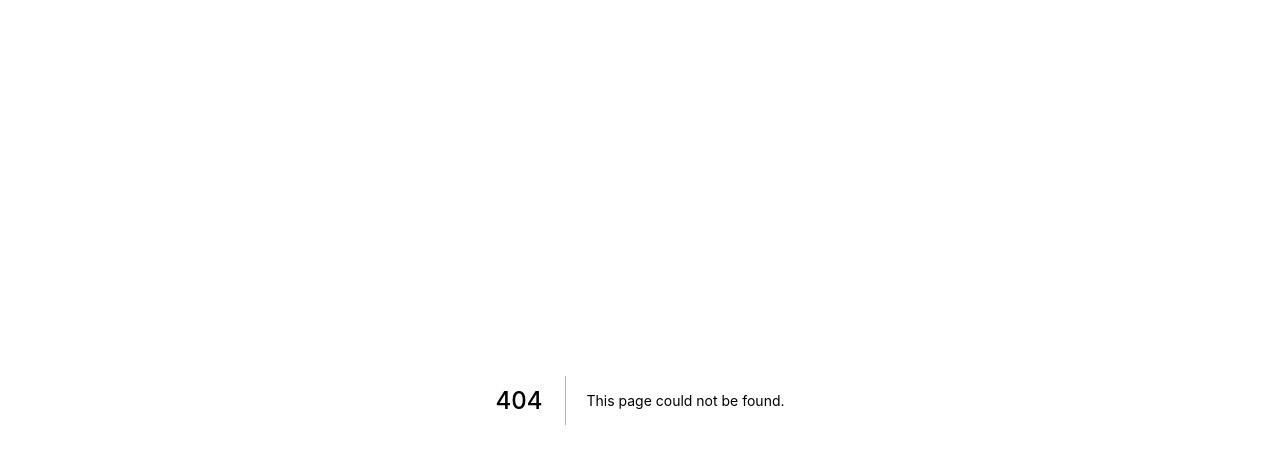
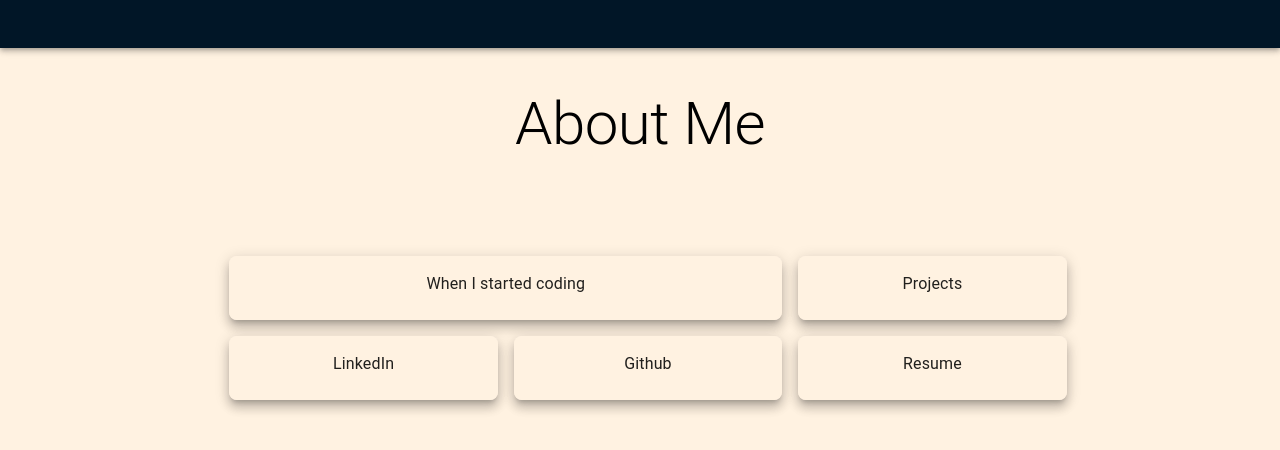
Before and after one commit to strobosco/personal-website, a Next.js app: page /about in a window 1280 px wide. Before the commit this address had no page. Shown: the top 450 px of the page. Built offline with nearby package versions, Linux system fonts and the light colour scheme.

Commit message:
Added about me

```diff
--- /dev/null
+++ b/pages/about.tsx
@@ -0,0 +1,93 @@
+import type { NextPage } from "next";
+import React from "react";
+
+import Card from "@mui/material/Card";
+import Grid from "@mui/material/Grid";
+import CardContent from "@mui/material/CardContent";
+import Box from "@mui/system/Box";
+import AppBar from "@mui/material/AppBar";
+import Toolbar from "@mui/material/Toolbar";
+import Typography from "@mui/material/Typography";
+
+const AboutMe: NextPage = () => {
+  return (
+    <Box
+      sx={{
+        backgroundColor: "#FFF2E1",
+      }}
+    >
+      <AppBar position="static">
+        <Toolbar
+          variant="dense"
+          sx={{ bgcolor: "#011627", height: 1 }}
+        ></Toolbar>
+      </AppBar>
+      <Toolbar
+        sx={{
+          mt: 5,
+        }}
+      >
+        <Typography
+          variant="h2"
+          component="div"
+          sx={{
+            color: "black",
+            flexGrow: 1,
+            textAlign: "center",
+            fontStyle: "normal",
+            fontFamily: "default",
+          }}
+        >
+          About Me
+        </Typography>
+      </Toolbar>
+      <Grid
+        container
+        spacing={2}
+        sx={{
+          mt: 10,
+          width: 2 / 3,
+          mx: "auto",
+        }}
+      >
+        <Grid item xs={8}>
+          <Card raised={true} sx={{ bgcolor: "#FFF2E1", borderRadius: 2 }}>
+            <CardContent sx={{ textAlign: "center", bgcolor: "#FFF2E1" }}>
+              <Typography>When I started coding</Typography>
+            </CardContent>
+          </Card>
+        </Grid>
+        <Grid item xs={4}>
+          <Card raised={true} sx={{ bgcolor: "#FFF2E1", borderRadius: 2 }}>
+            <CardContent sx={{ textAlign: "center", bgcolor: "#FFF2E1" }}>
+              <Typography>Projects</Typography>
+            </CardContent>
+          </Card>
+        </Grid>
+        <Grid item xs={4}>
+          <Card raised={true} sx={{ bgcolor: "#FFF2E1", borderRadius: 2 }}>
+            <CardContent sx={{ textAlign: "center", bgcolor: "#FFF2E1" }}>
+              <Typography>LinkedIn</Typography>
+            </CardContent>
+          </Card>
+        </Grid>
+        <Grid item xs={4}>
+          <Card raised={true} sx={{ bgcolor: "#FFF2E1", borderRadius: 2 }}>
+            <CardContent sx={{ textAlign: "center", bgcolor: "#FFF2E1" }}>
+              <Typography>Github</Typography>
+            </CardContent>
+          </Card>
+        </Grid>
+        <Grid item xs={4}>
+          <Card raised={true} sx={{ bgcolor: "#FFF2E1", borderRadius: 2 }}>
+            <CardContent sx={{ textAlign: "center", bgcolor: "#FFF2E1" }}>
+              <Typography>Resume</Typography>
+            </CardContent>
+          </Card>
+        </Grid>
+      </Grid>
+    </Box>
+  );
+};
+
+export default AboutMe;
```
